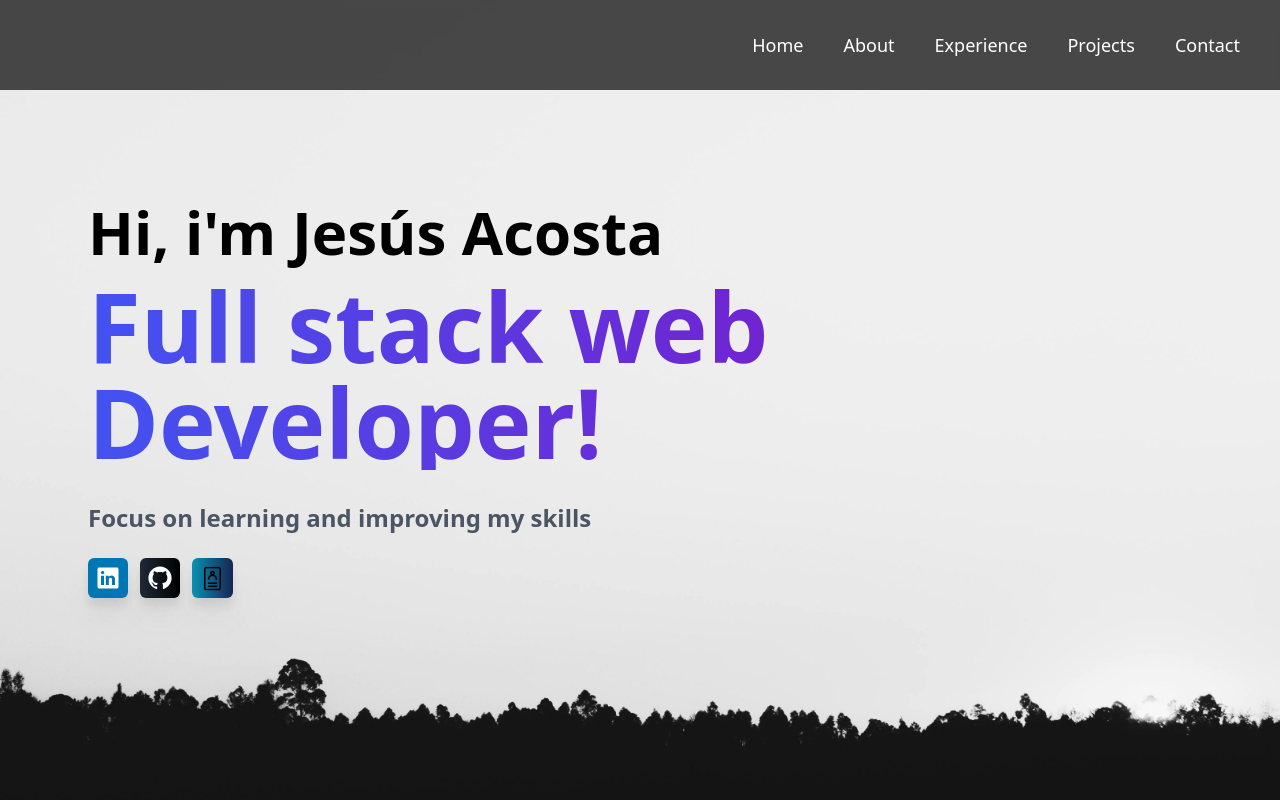
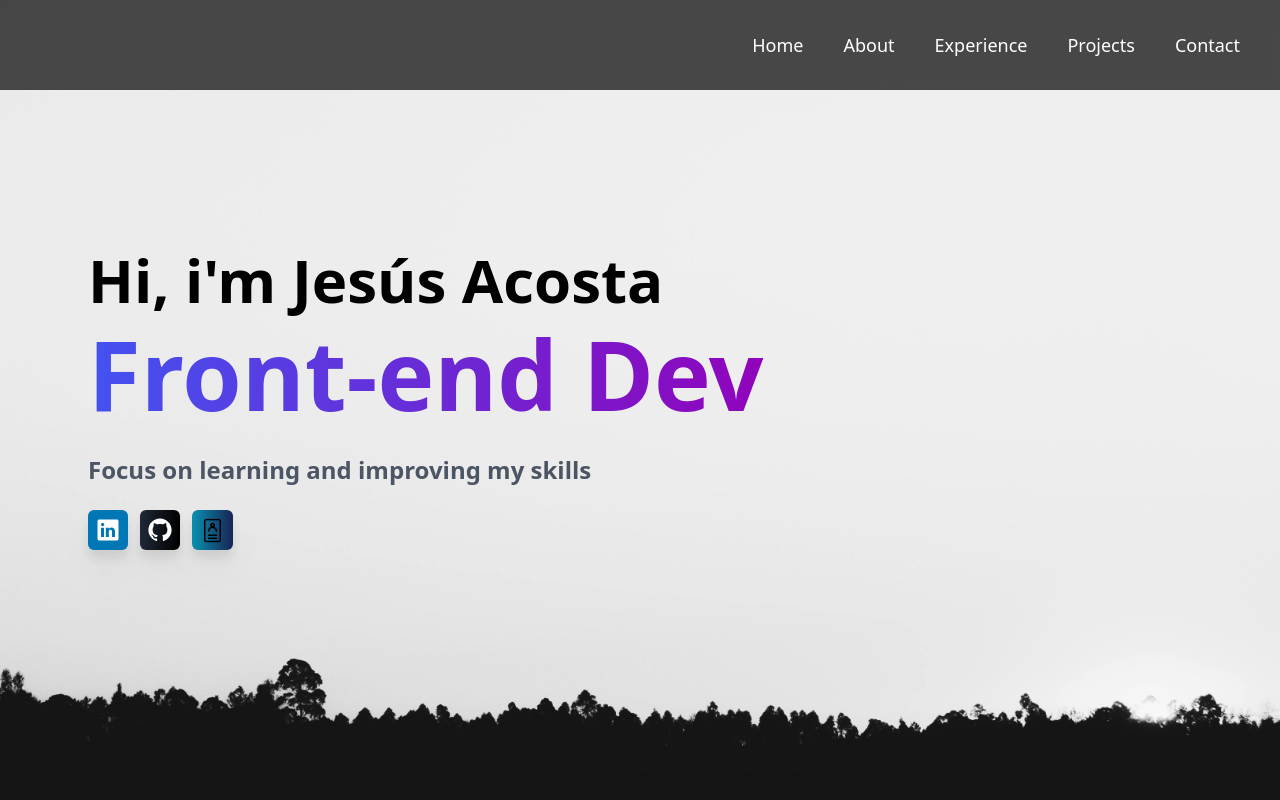
Before and after one commit to Jessuss0/Portfolio-JesusAcosta, a Next.js app in the folder portfolio-jesusacosta/: page / in a window 1280 px wide. Shown: the top 800 px of the page. Built offline with nearby package versions, Linux system fonts and the light colour scheme.

Commit message:
TypeAnimation Home

```diff
--- a/portfolio-jesusacosta/package.json
+++ b/portfolio-jesusacosta/package.json
@@ -10,10 +10,12 @@
   },
   "dependencies": {
     "@vercel/speed-insights": "^1.0.12",
+    "framer-motion": "^11.3.28",
     "next": "14.2.3",
     "react": "^18",
     "react-dom": "^18",
-    "react-icons": "^5.2.1"
+    "react-icons": "^5.2.1",
+    "react-type-animation": "^3.2.0"
   },
   "devDependencies": {
     "eslint": "^8",
--- a/portfolio-jesusacosta/src/components/home/home.jsx
+++ b/portfolio-jesusacosta/src/components/home/home.jsx
@@ -3,7 +3,7 @@
 import Link from "next/link";
 import Image from "next/image";
 import curriculumImage from "@/icons/curriculum.png";
-
+import { TypeAnimation } from "react-type-animation";
 export default function Home() {
   const downloadFile = () => {
     const link = document.createElement("a");
@@ -20,9 +20,22 @@ export default function Home() {
         <h2 className=" text-3xl md:text-6xl mb-4 font-black text-black">
           Hi, i'm Jesús Acosta
         </h2>
-        <h2 className=" text-5xl md:text-8xl text-purple-600 text mb-8 font-black text-transparent bg-clip-text bg-gradient-to-r from-[#4352f1] to-[#9003bb]">
-          Full stack web Developer!
-        </h2>
+        <div className="min-h-24 text-5xl md:text-8xl text-purple-600 text mb-8 font-black text-transparent bg-clip-text bg-gradient-to-r from-[#4352f1] to-[#9003bb]">
+          <TypeAnimation
+            sequence={[
+              "Full stack web Developer!",
+              1000,
+              "Back-end Developer",
+              1000,
+              "Front-end Developer",
+              1000,
+            ]}
+            wrapper="span"
+            speed={50}
+            cursor={false}
+            repeat={Infinity}
+          />
+        </div>
         <p className="mb-6 font-black text-gray-600 md:text-2xl">
           Focus on learning and improving my skills
         </p>
```
Also changed, not shown: 1 other file (tests, documents, lock files or other folders).
